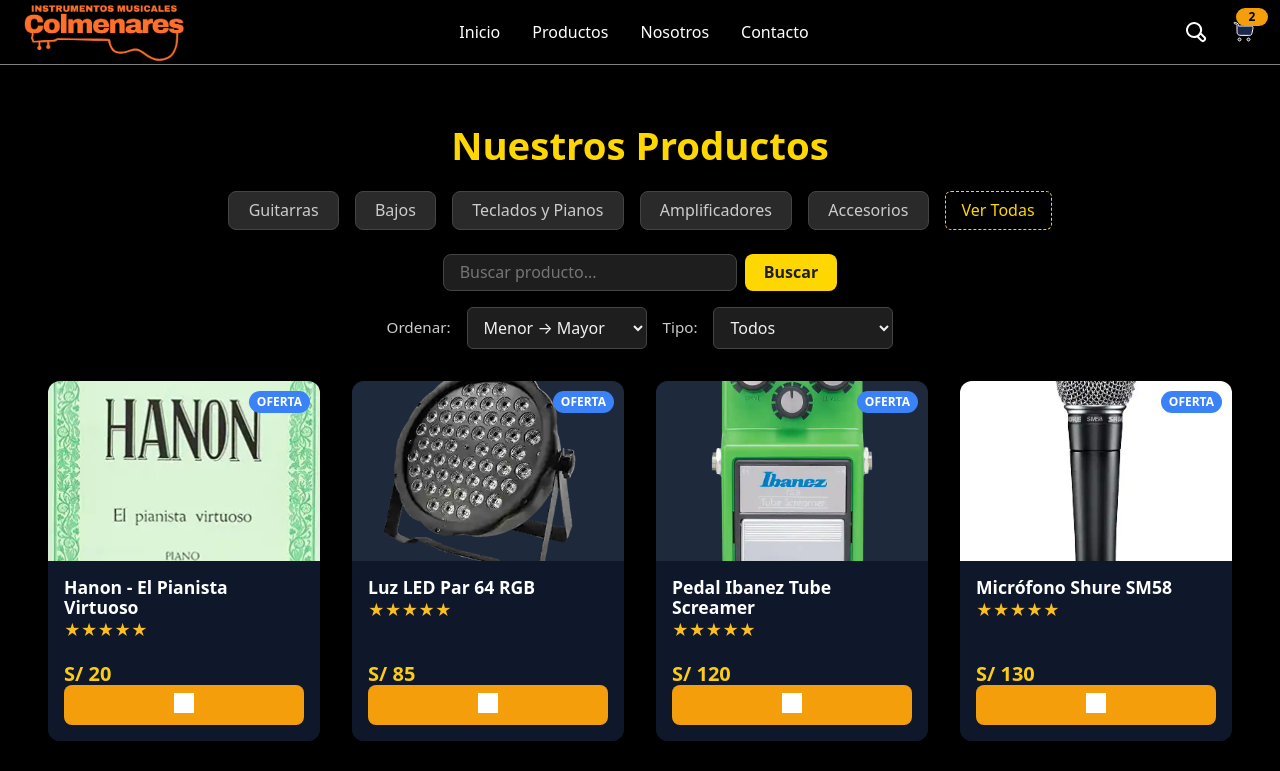
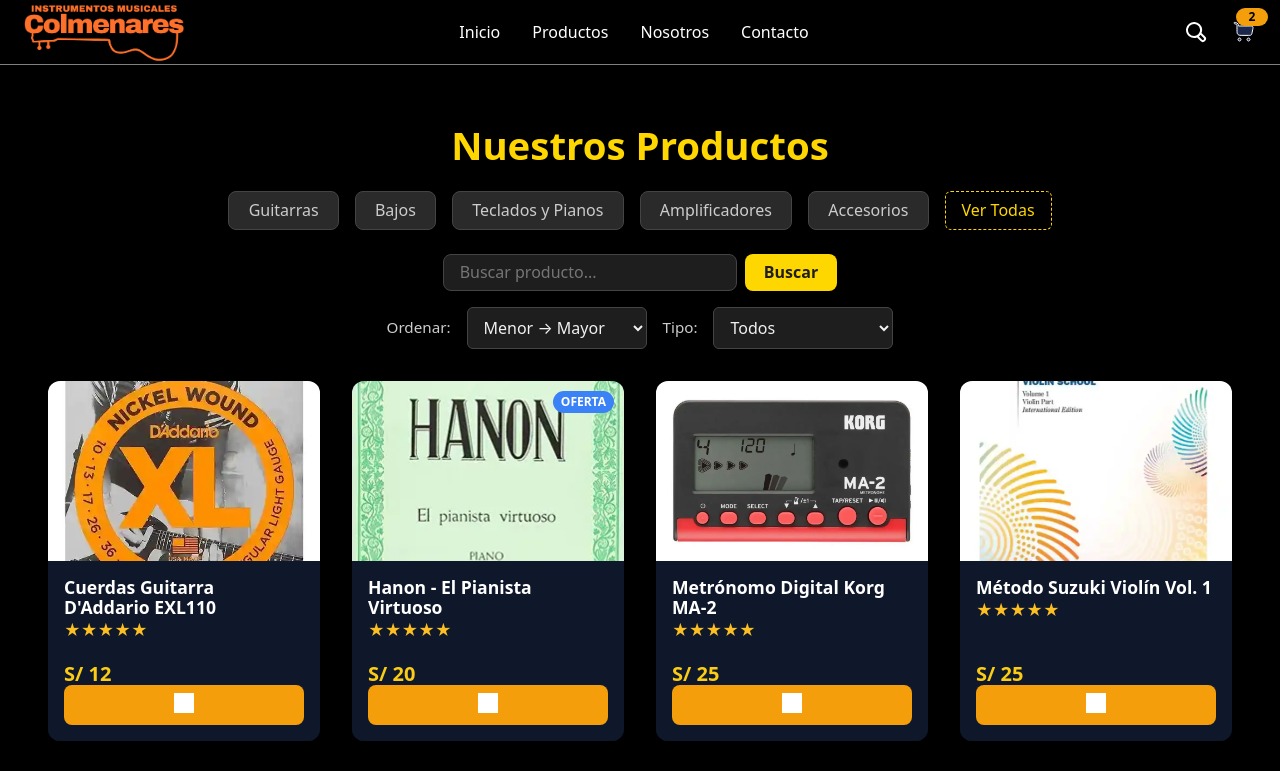
Before and after one commit to Manuelito18/colmenares-react, a React (Vite) app: page /productos in a window 1280 px wide. Shown: the top 771 px of the page. Built offline with nearby package versions, Linux system fonts and the light colour scheme; grey boxes are pictures that could not be loaded.

Commit message:
fix(bugs): visuales

```diff
--- a/src/pages/CategoriaProductos.jsx
+++ b/src/pages/CategoriaProductos.jsx
@@ -10,12 +10,11 @@
   const [busqueda, setBusqueda] = useState("");
   const [ordenPrecio, setOrdenPrecio] = useState("asc");
 
-  const productosCategoria = productos[categoriaId] || [];
-
   const nombreCategoria =
     categorias.find((cat) => cat.ruta === categoriaId)?.nombre || categoriaId;
 
   const productosFiltrados = useMemo(() => {
+    const productosCategoria = productos[categoriaId] || [];
     let lista = productosCategoria;
 
     if (busqueda) {
@@ -24,16 +23,10 @@
       );
     }
 
-    const destacados = lista.filter((p) => p.stado === true);
-    const normales = lista.filter((p) => p.stado !== true);
-
-    const ordenar = (arr) =>
-      [...arr].sort((a, b) =>
-        ordenPrecio === "asc" ? a.precio - b.precio : b.precio - a.precio
-      );
-
-    return [...ordenar(destacados), ...ordenar(normales)];
-  }, [productosCategoria, busqueda, ordenPrecio]);
+    return [...lista].sort((a, b) =>
+      ordenPrecio === "asc" ? a.precio - b.precio : b.precio - a.precio
+    );
+  }, [categoriaId, busqueda, ordenPrecio]);
 
   const handleAddToCart = (producto) => {
     console.log("Agregar al carrito:", producto);
--- a/src/pages/Productos.jsx
+++ b/src/pages/Productos.jsx
@@ -4,7 +4,6 @@
 import { categorias } from "../data/categProducs";
 import { productos } from "../data/productos";
 import CardProduct from "../components/CardProduct";
-
 const CATEGORIAS_INICIALES = [
   "guitarras",
   "bajos",
@@ -12,24 +11,19 @@
   "amplificadores",
   "accesorios",
 ];
-
 export default function Productos() {
   const [busqueda, setBusqueda] = useState("");
   const [ordenPrecio, setOrdenPrecio] = useState("asc");
   const [categoriaSeleccionada, setCategoriaSeleccionada] = useState(null);
   const [filtroStado, setFiltroStado] = useState(null); // "oferta", "nuevo", "normal", null
   const [verTodas, setVerTodas] = useState(false);
-
   const navigate = useNavigate();
-
   const manejarBusqueda = (e) => {
     e.preventDefault();
   };
-
   const handleAddToCart = (producto) => {
     console.log("Agregar al carrito:", producto);
   };
-
   const allProducts = useMemo(
     () =>
       Object.entries(productos).flatMap(([categoria, lista]) =>
@@ -61,21 +55,14 @@
       }
     }
 
-    const destacados = lista.filter((p) => p.stado === true);
-    const normales = lista.filter((p) => p.stado !== true);
-
-    const ordenar = (arr) =>
-      [...arr].sort((a, b) =>
-        ordenPrecio === "asc" ? a.precio - b.precio : b.precio - a.precio
-      );
-
-    return [...ordenar(destacados), ...ordenar(normales)];
+    return [...lista].sort((a, b) =>
+      ordenPrecio === "asc" ? a.precio - b.precio : b.precio - a.precio
+    );
   }, [allProducts, categoriaSeleccionada, busqueda, ordenPrecio, filtroStado]);
 
   return (
     <div className={styles.container}>
       <h1 className={styles.titulo}>Nuestros Productos</h1>
-
       <div className={styles.categoriasNav}>
         {categorias
           .filter((cat) => verTodas || CATEGORIAS_INICIALES.includes(cat.ruta))
@@ -93,7 +80,6 @@
               {cat.nombre}
             </button>
           ))}
-
         <button
           className={styles.toggleBtn}
           onClick={() => setVerTodas((prev) => !prev)}
@@ -101,7 +87,6 @@
           {verTodas ? "Ocultar Categorías" : "Ver Todas"}
         </button>
       </div>
-
       <form onSubmit={manejarBusqueda} className={styles.buscador}>
         <input
           type="text"
@@ -111,7 +96,6 @@
         />
         <button type="submit">Buscar</button>
       </form>
-
       <div className={styles.filtros}>
         <label>Ordenar:</label>
         <select
@@ -121,7 +105,6 @@
           <option value="asc">Menor → Mayor</option>
           <option value="desc">Mayor → Menor</option>
         </select>
-
         <label>Tipo:</label>
         <select
           value={filtroStado || ""}
@@ -135,7 +118,6 @@
           <option value="normal">Solo normales</option>
         </select>
       </div>
-
       <div className={styles.gridFlat}>
         {productosFiltrados.map((p) => (
           <CardProduct key={p.id} producto={p} onAddToCart={handleAddToCart} />
```
